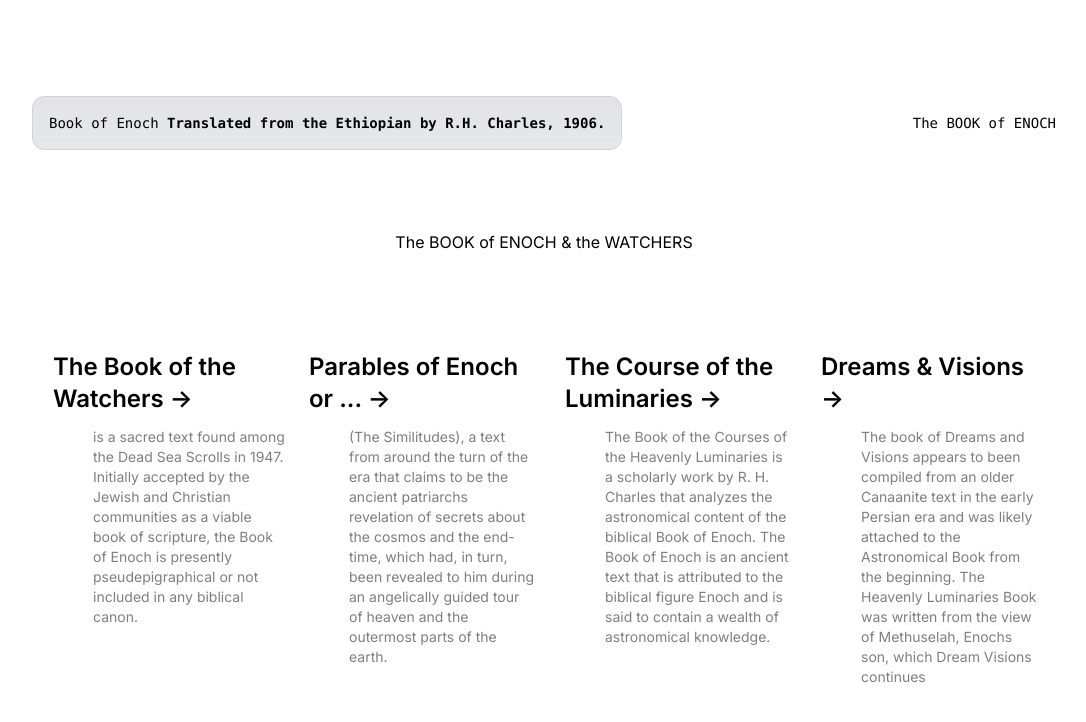
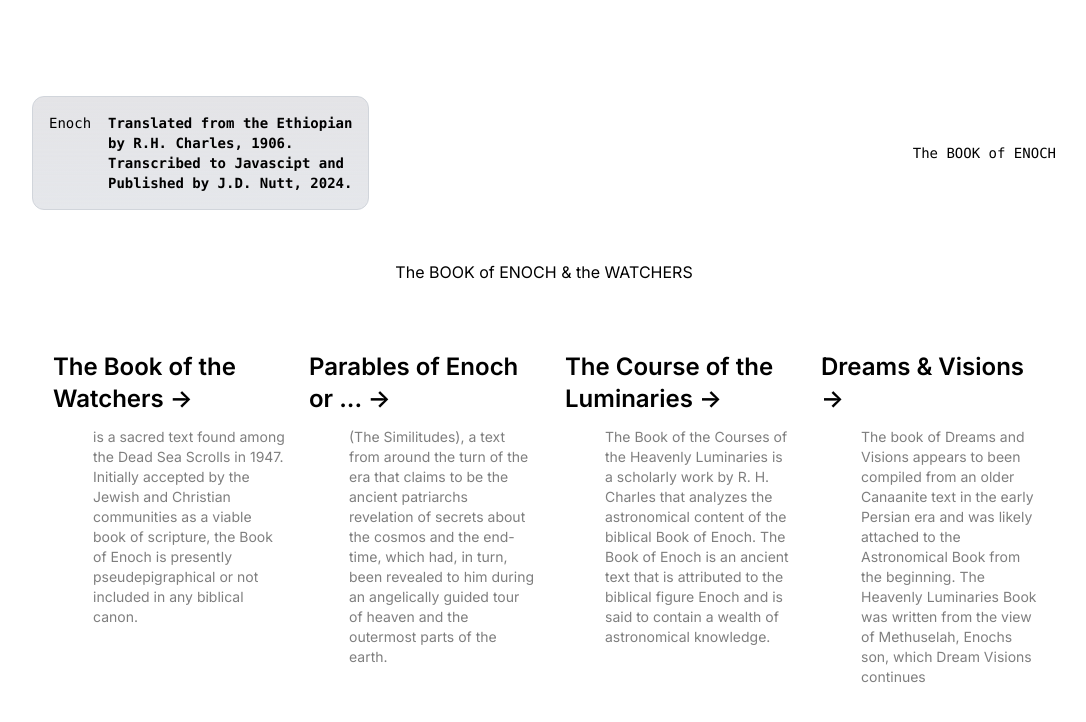
Before and after one commit to jnutt367/the_book_of_enoch, a Next.js app: page / in a window 1280 px wide. Shown: the top 722 px of the page, without its empty margins (96-1182 px from the left). Built offline with nearby package versions, Linux system fonts and the light colour scheme.

Commit message:
commit for nre changes

```diff
--- a/src/app/page.tsx
+++ b/src/app/page.tsx
@@ -4,9 +4,12 @@ export default function Home() {
   return (
     <main className="flex min-h-screen  ml-15 flex-col gap-5 items-center justify-between p-24 pl-2 pr-2">
       <div className="z-10 w-full max-w-5xl items-center justify-between font-mono text-sm lg:flex">
-        <p className="fixed pl-2 left-0 top-1 right-1 flex w-full justify-center border-b border-gray-300 bg-gradient-to-b from-zinc-200 pb-6 pt-8 backdrop-blur-2xl dark:border-neutral-800 dark:bg-zinc-800/30 dark:from-inherit lg:static lg:w-auto  lg:rounded-xl lg:border lg:bg-gray-200 lg:p-4 lg:dark:bg-zinc-800/30">
-        Book of Enoch&nbsp;
-          <code className="font-mono font-bold">Translated from the Ethiopian by R.H. Charles, 1906.</code>
+        <p className="fixed pl-2 pb-0 left-0 top-1 right-1 flex w-full justify-center border-b border-gray-300 bg-gradient-to-b from-zinc-200 pb-6 pt-8 backdrop-blur-2xl dark:border-neutral-800 dark:bg-zinc-800/30 dark:from-inherit lg:static lg:w-auto  lg:rounded-xl lg:border lg:bg-gray-200 lg:p-4 lg:dark:bg-zinc-800/30">
+        Enoch &nbsp;
+          <code className="font-mono font-bold">Translated from the Ethiopian <br/> by R.H. Charles, 1906.<br/>
+
+          Transcribed to Javascipt and <br/> Published by J.D. Nutt, 2024.</code>
+
         </p>
         <div className="fixed bottom-0 left-0 flex h-48 w-full items-end justify-center bg-gradient-to-t from-white via-white dark:from-black dark:via-black lg:static lg:size-auto lg:bg-none">
          The BOOK of ENOCH
```
